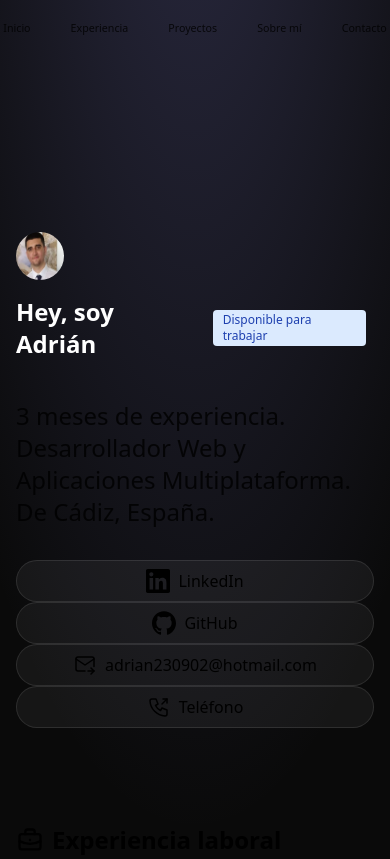
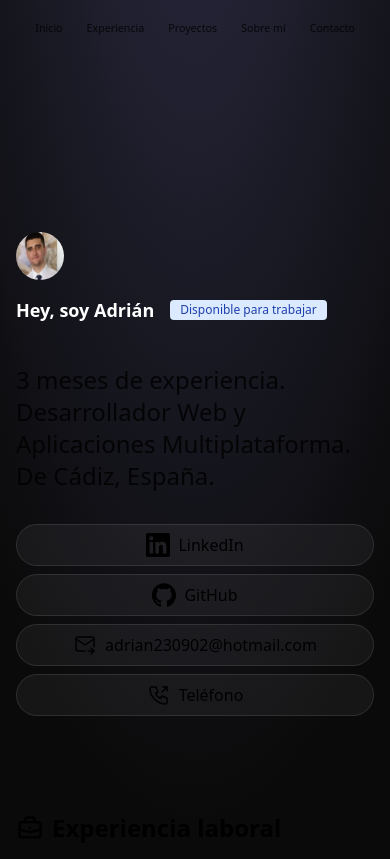
Before and after one commit to AdrianOliva2/Porfolio-Adrian, an Astro site: page / in a window 390 px wide. Shown: the top 859 px of the page. Built offline with nearby package versions, Linux system fonts and the light colour scheme; Astro itself is replaced by a stand-in of ours.

Commit message:
V-1.2 Fixed responsive for mobile.

```diff
--- a/src/components/Header.astro
+++ b/src/components/Header.astro
@@ -1,7 +1,7 @@
 <header
   class="flex justify-center items-center py-5 w-full xl:w-[1120px] mx-auto"
 >
-  <nav class="flex flex-row gap-x-10 opacity-80 text-[8pt] sm:text-[12pt]">
+  <nav class="flex flex-row gap-x-6 md:gap-x-10 opacity-80 text-[8pt] sm:text-[12pt]">
     <a href="#top">Inicio</a>
     <a href="#experiencia">Experiencia</a>
     <a href="#proyectos">Proyectos</a>
--- a/src/pages/index.astro
+++ b/src/pages/index.astro
@@ -22,7 +22,7 @@
         src="/FotoAdrian.jpg"
         alt="Adrian photo"
       />
-      <h1 class="text-white text-2xl md:text-4xl lg:text-5xl font-bold flex flex-row gap-x-4 pb-10">
+      <h1 class="text-white text-lg sm:text-2xl md:text-4xl lg:text-5xl font-bold flex flex-row gap-x-4 pb-10">
         Hey, soy Adrián
         <a
           href="https://www.linkedin.com/in/adri%C3%A1n-oliva-del-r%C3%ADo-952038223"
@@ -38,7 +38,7 @@
         Multiplataforma. De Cádiz, España.
       </h2>
 
-      <nav class="flex flex-col md:flex-row gap-x-4 md:gap-y-10 mt-8">
+      <nav class="flex flex-col md:flex-row gap-y-2 md:gap-y-0 md:gap-x-4 mt-8">
         <SocialPill href="http://www.linkedin.com/in/adri%C3%A1n-oliva-del-r%C3%ADo-952038223">
           <LinkedInIcon class="size-6" />
           LinkedIn
```
